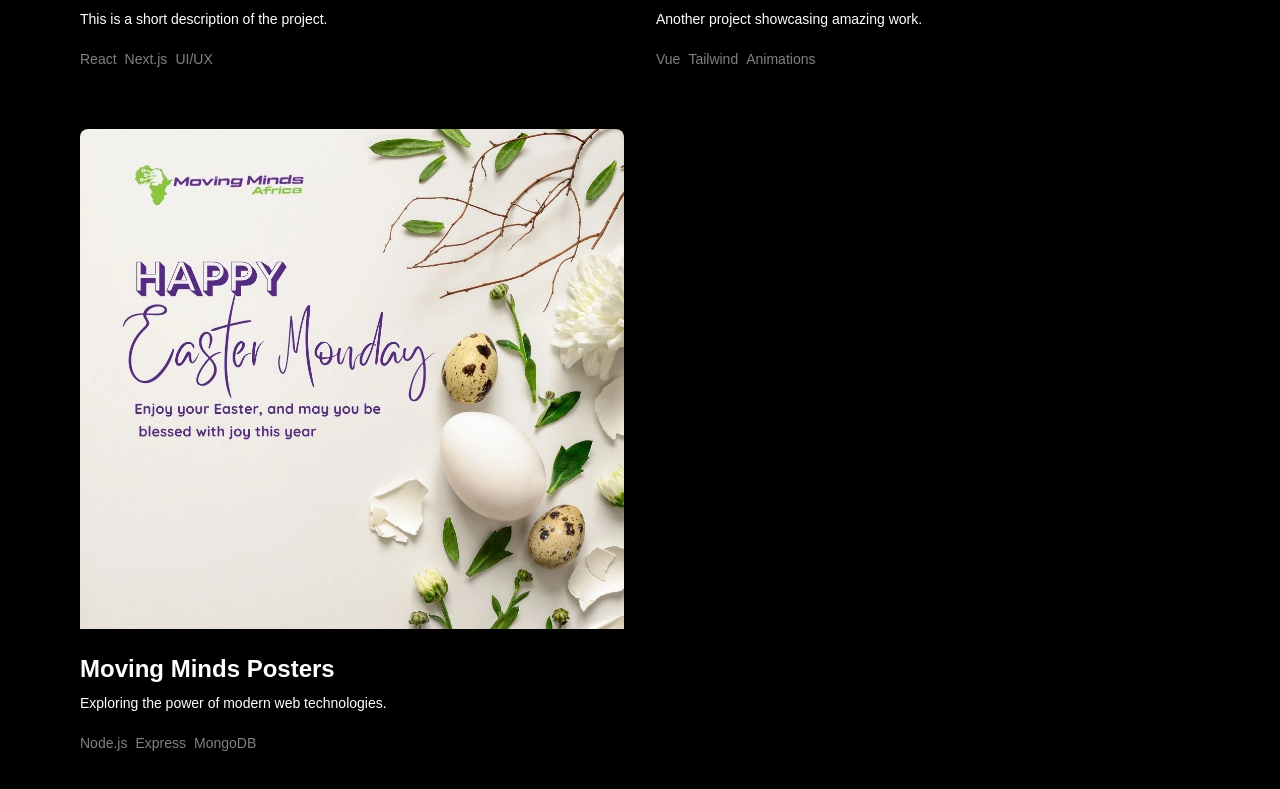
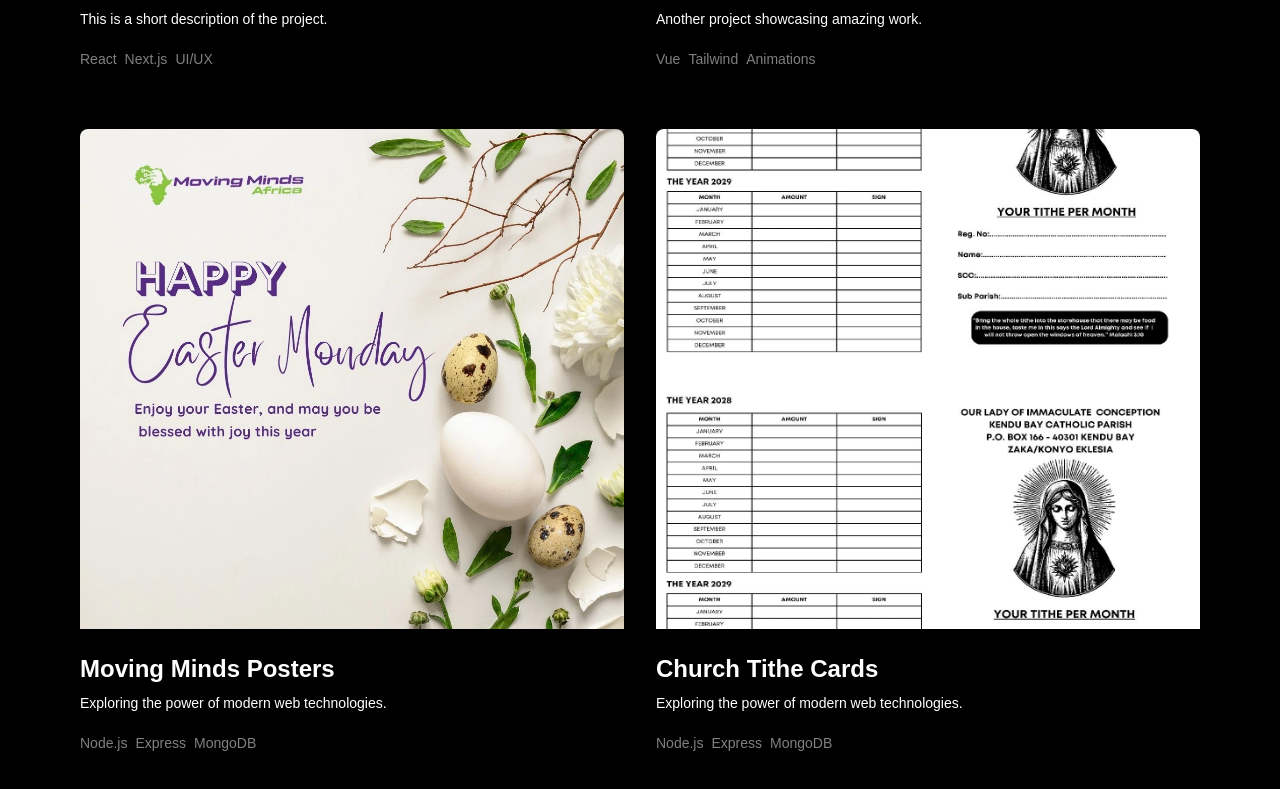
Before and after one commit to Amunala/amunala.github.io, a Next.js app: page /work in a window 1280 px wide. Shown: the part 1053-1842 px from the top of the page. Built offline with nearby package versions, Linux system fonts and the light colour scheme.

Commit message:
tithe cards

```diff
--- a/data/projects.js
+++ b/data/projects.js
@@ -20,6 +20,17 @@ const portfolioProjects = [
       imageUrl: "/moving/movingminds6.webp",
       tags: ["Node.js", "Express", "MongoDB"],
     },
+    {
+        id: 4,
+        title: "Church Tithe Cards",
+        description: "Exploring the power of modern web technologies.",
+        imageUrl: "/tithe/tithe1.webp",
+        tags: ["Node.js", "Express", "MongoDB"],
+      },
   ];
 
   export default portfolioProjects;
+
+  const pdfProjects = [
+    { title: "Tithe Project", description: "Tithe Project", pdfUrl: "/pdf/tithe.pdf" },
+  ];
```
Also changed, not shown: public/tithe/tithe1.webp (added), public/tithe/tithe2.webp (added).
